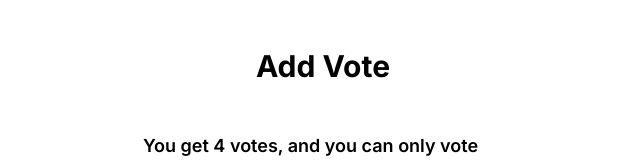
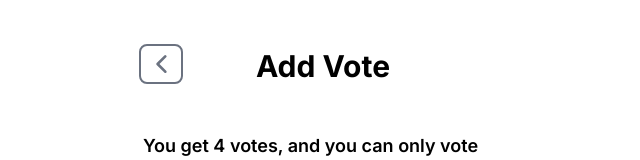
Before and after one commit to Arsalan-Habib/multi-vote, a Next.js app: page /add-vote in a window 1280 px wide. Shown: the top 160 px of the page, without its empty margins (317-957 px from the left). Built offline with nearby package versions, Linux system fonts and the light colour scheme; no server answers; the database is empty.

Commit message:
feat: add back btn + update select styles

```diff
--- a/src/app/add-vote/page.tsx
+++ b/src/app/add-vote/page.tsx
@@ -4,6 +4,7 @@ import { useRouter } from "next/navigation";
 import { Select } from "@/components/Select";
 import { useEffect, useState } from "react";
 import { Candidate } from "@/types";
+import { ChevronLeftIcon } from "@heroicons/react/20/solid";
 
 export default function AddVote() {
     const router = useRouter();
@@ -45,8 +46,17 @@ export default function AddVote() {
     };
 
     return (
-        <div className='container mx-auto pt-12 px-3 max-w-sm'>
-            <h1 className='text-3xl font-bold mb-12 text-center'>Add Vote</h1>
+        <div className='container mx-auto pt-12 px-3 max-w-sm relative'>
+            <div className='mb-12'>
+                {/* Back button */}
+                <button
+                    onClick={() => router.back()}
+                    className='absolute top-11 left-2 text-gray-500 border-gray-500 border-2 rounded-lg px-1 py-0 hover:bg-gray-100'
+                >
+                    <ChevronLeftIcon className='h-9 w-9 inline -mr-1' />
+                </button>
+                <h1 className='text-3xl font-bold text-center'>Add Vote</h1>
+            </div>
             <h2 className='text-lg font-semibold mb-8'>
                 You get 4 votes, and you can only vote for a candidate once.
             </h2>
--- a/src/components/Select.tsx
+++ b/src/components/Select.tsx
@@ -28,7 +28,7 @@ export const Select = ({
                         {label}
                     </Listbox.Label>
                     <div className='relative mt-2'>
-                        <Listbox.Button className='relative w-full cursor-default rounded-md bg-white py-1.5 pl-3 pr-10 text-left shadow-sm ring-1 ring-inset ring-gray-300 focus:outline-none focus:ring-2 focus:ring-indigo-500 sm:text-sm sm:leading-6'>
+                        <Listbox.Button className='relative w-full cursor-default rounded-md bg-white py-1.5 pl-3 pr-10 text-left shadow-sm ring-1 ring-inset ring-gray-300 focus:outline-none focus:ring-2 focus:ring-gray-500 sm:text-sm sm:leading-6'>
                             <span className='flex items-center'>
                                 <span className='ml-3 block truncate'>
                                     {value ? value.name : "Select a candidate"}{" "}
@@ -57,7 +57,7 @@ export const Select = ({
                                         className={({ active }) =>
                                             classNames(
                                                 active
-                                                    ? "bg-indigo-600 text-white"
+                                                    ? "bg-gray-200 text-gray-900"
                                                     : "text-gray-900",
                                                 "relative cursor-default select-none py-2 pl-3 pr-9"
                                             )
@@ -82,7 +82,7 @@ export const Select = ({
                                                         "text-gray-500",
                                                         "flex-none",
                                                         active
-                                                            ? "text-white"
+                                                            ? "text-gray-900"
                                                             : "text-gray-500"
                                                     )}
                                                     style={{ width: "25%" }}
```
Also changed, not shown: 1 other file (tests, documents, lock files or other folders).
